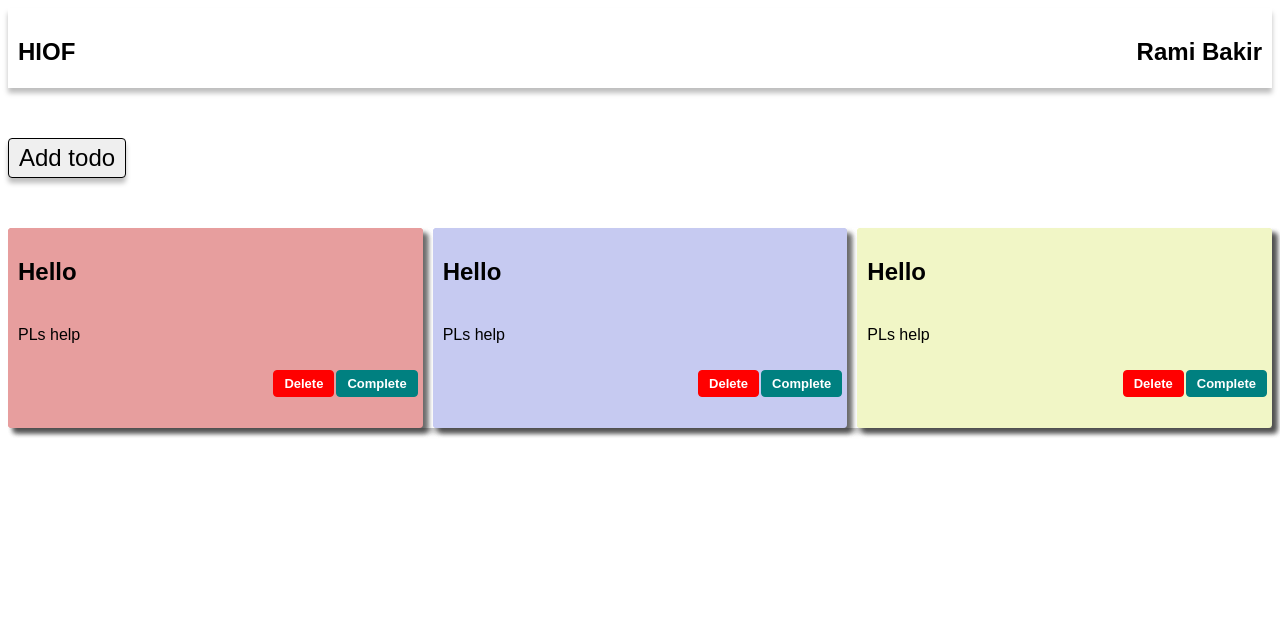
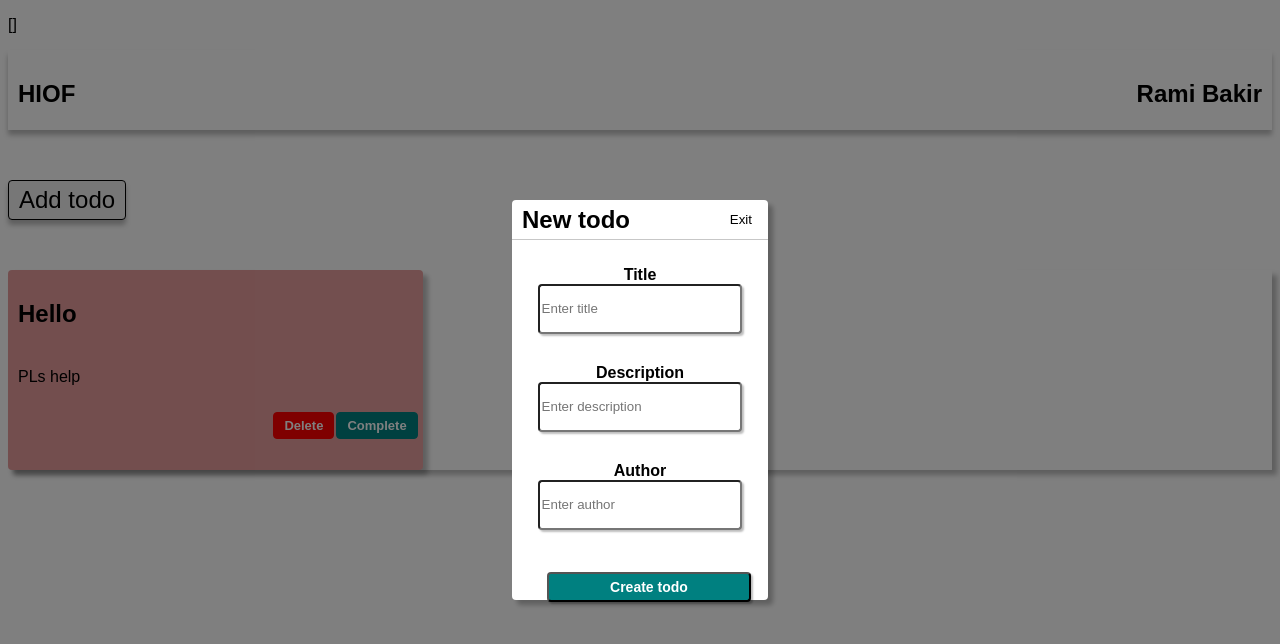
Before and after one commit to ramibakir/CreateToDoReact, a React app: page / in a window 1280 px wide. Both pictures are taken after a click on the button "Add todo". Shown: the top 644 px of the page. Built offline with nearby package versions, Linux system fonts and the light colour scheme.

Commit message:
fixed overlay and buttons

```diff
--- a/App.jsx
+++ b/App.jsx
@@ -1,31 +1,56 @@
-import React from 'react';
+import React, { useState } from 'react';
 // import CompletedList from './src/components/CompletedList';
 import Modal from './src/components/Modal';
 import Navbar from './src/components/Navbar';
 // import Search from './src/components/Search';
-import Title from './src/components/Title';
 import TodoButton from './src/components/TodoButton';
+import TodoCard from './src/components/TodoCard';
 import TodoCardList from './src/components/TodoCardList';
 
-const App = () => (
-  // const [search, setSearch] = useState('');
+const App = () => {
+  const [modal, setShowModal] = useState(false);
+  const [formData, setFormData] = useState({
+    title: '',
+    description: '',
+    author: '',
+  });
+  const [todos, setTodos] = useState([]);
 
-  // const handleSearch = (event) => {
-  //   setSearch(event.target.value);
-  // };
+  const handleCreate = () => {
+    console.log('heiiii?');
+    setTodos((prev) => [{ id: todos.length, ...formData }, ...prev]);
+  };
 
-  <>
-    <Navbar>
-      <Title />
-    </Navbar>
-    <TodoButton>
-      <Modal />
-    </TodoButton>
-    <TodoCardList />
-    {/* <CompletedList>
-        <Search handleSearch={handleSearch} search={search} />
-        <button type="button">Find todo</button>
-      </CompletedList> */}
-  </>
-);
+  const handleVisibility = () => {
+    setShowModal((visible) => !visible);
+  };
+
+  const removeTodo = (id) => {
+    const newTodo = todos.filter((todo) => todo.id !== id);
+    setTodos(newTodo);
+  };
+
+  return (
+    <>
+      <pre>{JSON.stringify(todos)}</pre>
+      <Navbar />
+      {modal && (
+        <Modal
+          handleVisibility={handleVisibility}
+          handleCreate={handleCreate}
+          setFormData={setFormData}
+          formData={formData}
+        />
+      )}
+      <TodoButton handleVisibility={handleVisibility} />
+      <TodoCardList>
+        {todos && todos.length < 1 ? (
+          <h3>No todos today :D</h3>
+        ) : (
+          <TodoCard removeTodo={removeTodo} todos={todos} />
+        )}
+      </TodoCardList>
+    </>
+  );
+};
 export default App;
--- a/src/components/CompletedList.jsx
+++ b/src/components/CompletedList.jsx
@@ -1,10 +1,14 @@
 import React from 'react';
+import Search from './Search';
 
 const CompletedList = () => {
   const getData = () => {
     console.log('hello');
   };
   return (
+    <>
+      <Search />
+      <h2>Completed todos</h2>
       <table>
         <tr>
           <th>{title}</th>
@@ -13,6 +17,7 @@ const CompletedList = () => {
           <th>{completedDate}</th>
         </tr>
       </table>
+    </>
   );
 };
 
--- a/src/components/Modal.jsx
+++ b/src/components/Modal.jsx
@@ -1,18 +1,37 @@
-import React from 'react';
+import React, { useState } from 'react';
 
-const Modal = () => {
+const Modal = ({ handleVisibility, handleCreate, setFormData, formData }) => {
+  const handleSubmit = (event) => {
+    event.preventDefault();
+    handleCreate();
+    console.log(event.target.elements.newTitle.value);
+    console.log(event.target.elements.newDescription.value);
+    console.log(event.target.elements.newAuthor.value);
+  };
+
+  const updateValue = (event) => {
+    setFormData({
+      title: event.target.value.title,
+      description: event.target.value.description,
+      author: event.target.value.author,
+    });
+  };
+
+  return (
     <>
       <section className="overlay">
         <section className="whiteBox">
           <section className="formHeader">
             <h2 className="newTodoHeader">New todo</h2>
-          <button type="button" id="btn-exitCreation">
-            <i className="material-icons" id="btn-exitCreation">
-              clear
-            </i>
+            <button
+              type="button"
+              id="btn-exitCreation"
+              onClick={handleVisibility}
+            >
+              Exit
             </button>
           </section>
-        <form id="newTodoForm">
+          <form id="newTodoForm" onSubmit={handleSubmit}>
             <label htmlFor="newTitle" id="formLabel">
               Title
             </label>
@@ -22,6 +41,8 @@ const Modal = () => {
               placeholder="Enter title"
               name="newTitle"
               required
+              value={formData.title}
+              onChange={updateValue}
             />
 
             <label htmlFor="newDescription" id="formLabel">
@@ -34,6 +55,8 @@ const Modal = () => {
               placeholder="Enter description"
               maxLength="50"
               required
+              value={formData.description}
+              onChange={updateValue}
             />
 
             <label htmlFor="newAuthor" id="formLabel">
@@ -45,17 +68,22 @@ const Modal = () => {
               placeholder="Enter author"
               name="author"
               required
+              value={formData.author}
+              onChange={updateValue}
             />
-        </form>
             <button
-          type="button"
+              type="submit"
               id="btn-createTodo"
               className="btn-createTodo"
               aria-label="Create Todo"
-        />
+            >
+              Create todo
+            </button>
+          </form>
         </section>
       </section>
-  </>;
+    </>
+  );
 };
 
 export default Modal;
--- a/src/components/TodoButton.jsx
+++ b/src/components/TodoButton.jsx
@@ -1,22 +1,22 @@
 import React, { useState } from 'react';
+import Modal from './Modal';
 
-const TodoButton = () => {
-  const [visibility, setVisibility] = useState(false);
-
-  function handleCreateTodo() {
-    setVisibility((hidden) => !hidden);
-  }
-
-  return (
+const TodoButton = ({ handleVisibility }) => (
+  <>
     <button
       className="btn-addTodo"
       id="turnOverlayOn"
       type="button"
-      onClick={handleCreateTodo}
+      onClick={handleVisibility}
     >
       Add todo
     </button>
-  );
-};
+
+    {/* It works because in JavaScript, true && expression always evaluates to
+      expression, and false && expression always evaluates to false. Therefore,
+      if the condition is true, the element right after && will appear in the
+      output. If it is false, React will ignore and skip it. */}
+  </>
+);
 
 export default TodoButton;
--- a/src/components/TodoCard.jsx
+++ b/src/components/TodoCard.jsx
@@ -1,32 +1,10 @@
-import React from 'react';
+import React, { useState } from 'react';
 
-const TodoCard = (props) => (
+// const todosInfo = Cards.map((todo) => <TodoCard key={todo.id} todo={todo} />);
+
+const TodoCard = ({}) => (
   <>
     <article className="todoOne">
-      <h2 id="todoTitle">Hello</h2>
-      <p id="todoDescription">PLs help</p>
-      <section className="btnContainer">
-        <button type="button" id="btn-delTodo" className="btn-delTodo">
-          Delete
-        </button>
-        <button type="button" id="btn-cmpTodo" className="btn-cmpTodo">
-          Complete
-        </button>
-      </section>
-    </article>
-    <article className="todoTwo">
-      <h2 id="todoTitle">Hello</h2>
-      <p id="todoDescription">PLs help</p>
-      <section className="btnContainer">
-        <button type="button" id="btn-delTodo" className="btn-delTodo">
-          Delete
-        </button>
-        <button type="button" id="btn-cmpTodo" className="btn-cmpTodo">
-          Complete
-        </button>
-      </section>
-    </article>
-    <article className="todoThree">
       <h2 id="todoTitle">Hello</h2>
       <p id="todoDescription">PLs help</p>
       <section className="btnContainer">
--- a/src/components/TodoCardList.jsx
+++ b/src/components/TodoCardList.jsx
@@ -1,12 +1,11 @@
 import React from 'react';
 import TodoCard from './TodoCard';
-import Cards from './Cards';
-
-const todosInfo = Cards.map((todo) => <TodoCard key={todo.id} todo={todo} />);
 
 const TodoCardList = () => (
   <main>
-    <section className="cards">{todosInfo}</section>
+    <section className="cards">
+      <TodoCard />
+    </section>
   </main>
 );
 
--- a/styles.scss
+++ b/styles.scss
@@ -152,9 +152,9 @@ p {
 }
 
 /* Overlay and form creation underneath */
-#overlay {
+.overlay {
   position: fixed; /* Sit on top of the page content */
-  display: none; /* Hidden by default */
+  /*display: none; /*Hidden by default */
   width: 100%; /* Full width (cover the whole page) */
   height: 100%; /* Full height (cover the whole page) */
   top: 0;
```
Also changed, not shown: test.txt (added). Lines whose indentation alone changed are shown as unchanged.
